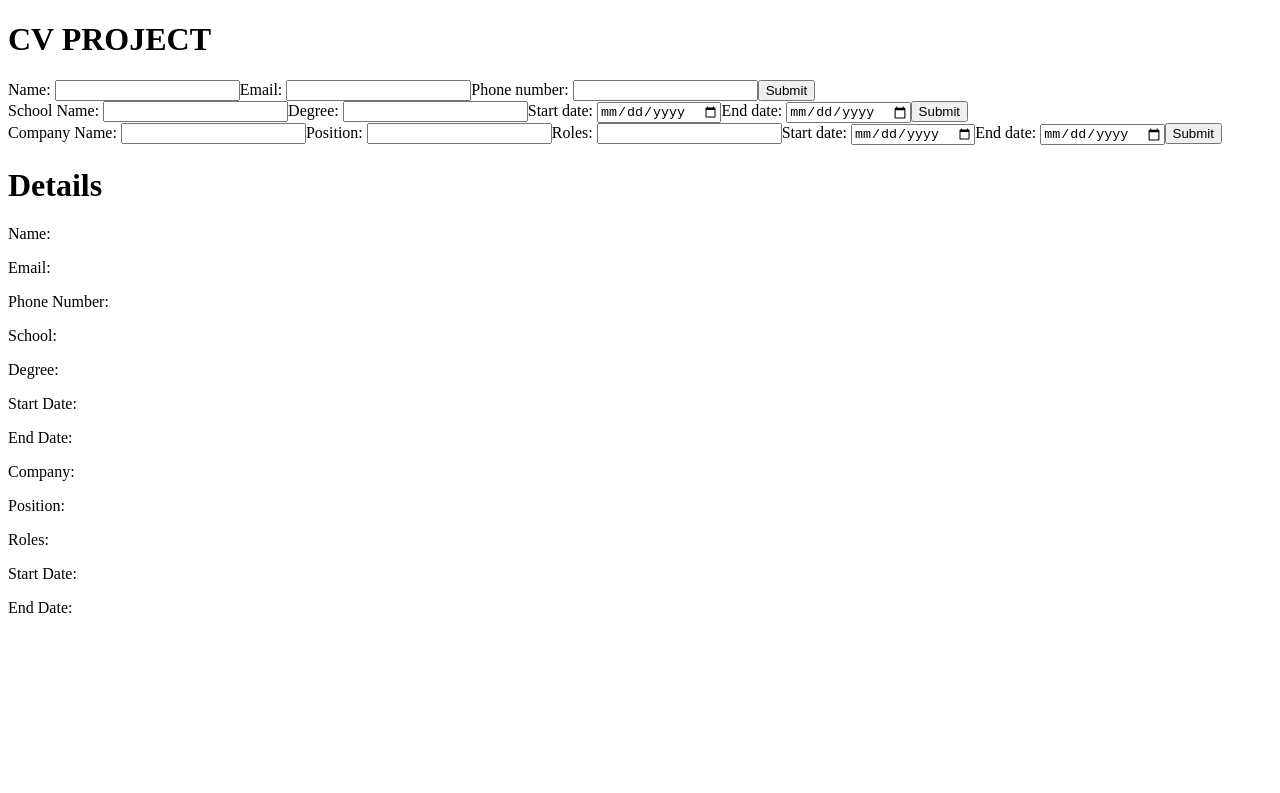
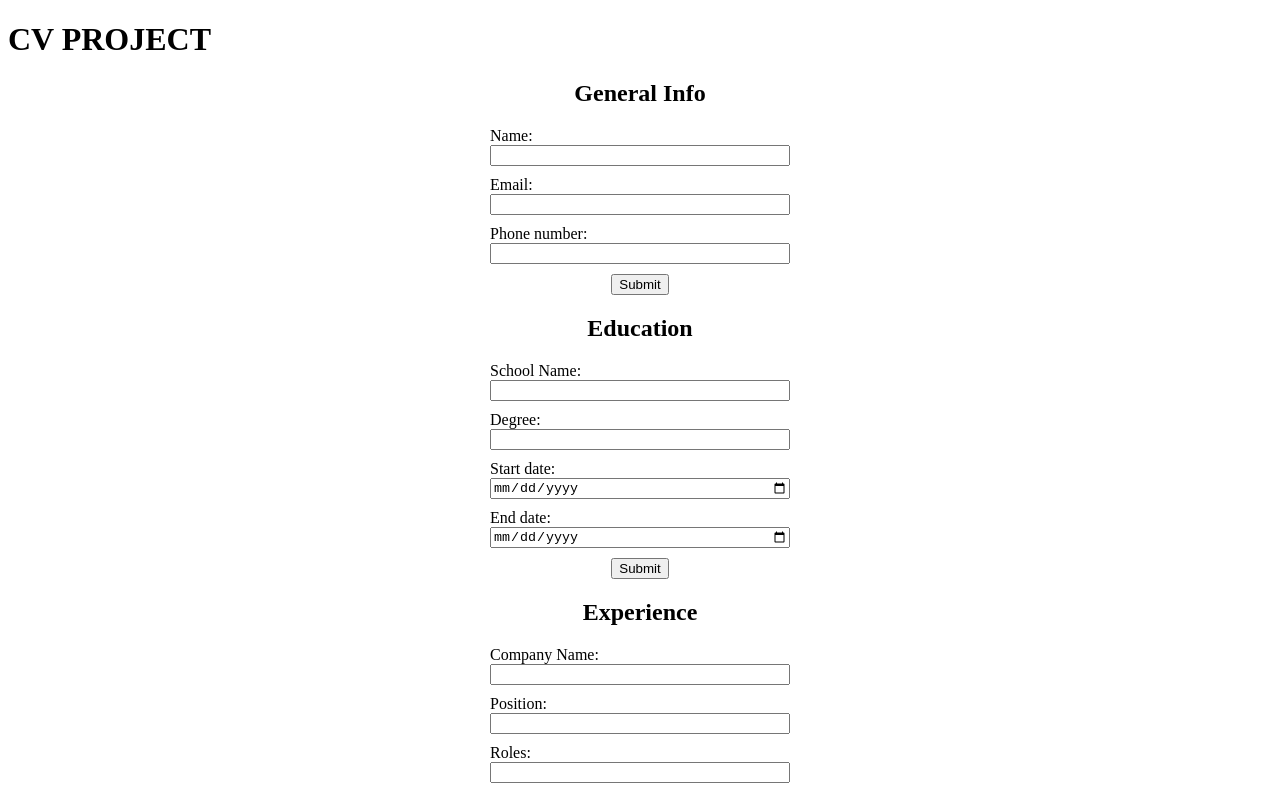
Before and after one commit to joshuaobare/cv-project, a React (Create React App) app: page / in a window 1280 px wide. Shown: the top 793 px of the page. Built offline with nearby package versions, Linux system fonts and the light colour scheme; the HTML template or start-up script is replaced by a standard one.

Commit message:
added styling and state isn't cleared after submitting

```diff
--- a/src/App.js
+++ b/src/App.js
@@ -3,6 +3,7 @@ import General from './components/GeneralInfo';
 import Education from './components/Education';
 import Experience from './components/Experience';
 import Overview from './components/Overview';
+import './index.css';
 
 class App extends Component {
   constructor() {
@@ -73,7 +74,7 @@ class App extends Component {
 
   onSubmitName = (e) => {
     e.preventDefault()
-    this.setState({
+    /*this.setState({
       name:{text: ""},
       email:{text: ""},
       number : {text: ""},
@@ -86,7 +87,7 @@ class App extends Component {
       roles:{text: ""},
       workStart:{text: ""},
       workEnd : {text: ""}
-    })
+    })*/
   }
 
 
--- a/src/components/Education.js
+++ b/src/components/Education.js
@@ -10,18 +10,31 @@ class Education extends Component {
 
         return (
             <div>
+                <h2 className='component-heading'>Education</h2>
                 <form onSubmit={onSubmitName}>
+
+                    <div className="form-item">
                         <label htmlFor="school">School Name: </label>
                         <input onChange={onChange} value={schoolName} type="text" id="school"/>
+                    </div>
+                    <div className="form-item">
                         <label htmlFor="degree">Degree: </label>
                         <input onChange={onChange} value={degreeName} type="text" id="degree"/>
+                    </div>
+                    <div className="form-item">
                         <label htmlFor="school-start-date">Start date: </label>
                         <input onChange={onChange} value={schoolStart} type="date" id="school-start-date"/>
+                    </div>
+                    <div className="form-item">
                         <label htmlFor="school-end-date">End date: </label>
                         <input onChange={onChange} value={schoolEnd} type="date" id="school-end-date"/>
+                    </div>
+                    <div className="form-item">
                         <button type="submit">
                             Submit
                         </button>
+                    </div>
+
                 </form>
             </div>
         )
--- a/src/components/Experience.js
+++ b/src/components/Experience.js
@@ -9,20 +9,37 @@ class Experience extends Component {
 
         return (
             <div>
+                <h2 className='component-heading'>Experience</h2>
                 <form onSubmit={onSubmitName}>
+
+                    <div className="form-item">
                         <label htmlFor="company">Company Name: </label>
                         <input onChange={onChange} value={company} type="text" id="company"/>
+                    </div>
+                    <div className="form-item">
                         <label htmlFor="position">Position: </label>
                         <input onChange={onChange} value={position} type="text" id="position"/>
+                    </div>
+                    <div className="form-item">
                         <label htmlFor="roles">Roles: </label>
                         <input onChange={onChange} value={roles} type="text" id="roles"/>
+                    </div>
+                    <div className="form-item">
                         <label htmlFor="work-start-date">Start date: </label>
                         <input onChange={onChange} value={workStart} type="date" id="work-start-date"/>
+                    </div>
+                    <div className="form-item">
                         <label htmlFor="work-end-date">End date: </label>
                         <input onChange={onChange} value={workEnd} type="date" id="work-end-date"/>
+                    </div>
+                    <div className="form-item">
                         <button type="submit">
                             Submit
                         </button>
+                    </div>
+
+
+
                 </form>
             </div>
         )
--- a/src/components/GeneralInfo.js
+++ b/src/components/GeneralInfo.js
@@ -9,16 +9,26 @@ class General extends Component {
 
         return (
             <div>
+                <h2 className='component-heading'>General Info</h2>
                 <form onSubmit={onSubmitName} >
+
+                    <div className="form-item">
                         <label htmlFor="name">Name: </label>
                         <input onChange={onChange} value={nameValue} type="text" id="name"/>
+                    </div>
+                    <div className="form-item">
                         <label htmlFor="email">Email: </label>
                         <input onChange={onChange} value={emailValue} type="email" id="email"/>
+                    </div>
+                    <div className="form-item">
                         <label htmlFor="number">Phone number: </label>
                         <input onChange={onChange} value={numberValue} type="text" id="number"/>
+                    </div>
+                    <div className="form-item">
                         <button type="submit">
                             Submit
                         </button>
+                    </div>
                 </form>
             </div>
         )
--- a/src/components/Overview.js
+++ b/src/components/Overview.js
@@ -13,10 +13,12 @@ class Overview extends Component {
                 <p>Name: {names}</p>
                 <p>Email: {email}</p>
                 <p>Phone Number: {number}</p>
+                <h2>Education</h2>
                 <p>School: {school}</p>
                 <p>Degree: {degree}</p>
                 <p>Start Date: {schoolStart}</p>
                 <p>End Date: {schoolEnd}</p>
+                <h2>Work Experience</h2>
                 <p>Company: {company}</p>
                 <p>Position: {position}</p>
                 <p>Roles: {roles}</p>
--- /dev/null
+++ b/src/index.css
@@ -0,0 +1,21 @@
+form {
+    display: flex;
+    gap: 10px;
+    flex-direction: column;
+    justify-content: center;
+    align-items: center;
+}
+
+.form-item {
+    display: flex;
+    flex-direction: column;
+    width: 300px;
+}
+
+button {
+    align-self: center;
+}
+
+.component-heading {
+    text-align: center;
+}
```
Lines whose indentation alone changed are shown as unchanged.
